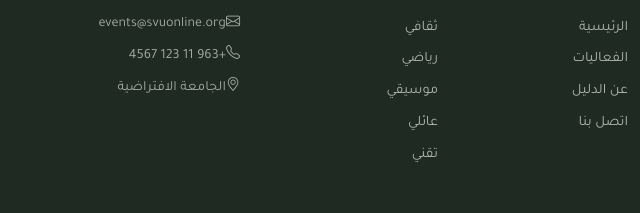
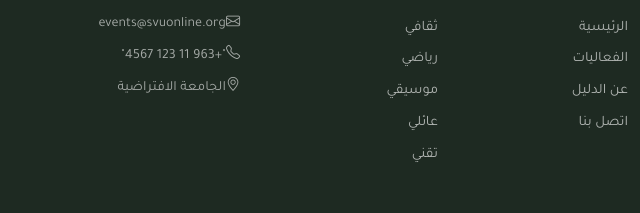
Before and after one commit to ssmmss053/SalmanAndMohammad, a plain HTML site: page index.html in a window 1280 px wide. Shown: the part 2361-2574 px from the top of the page, 0-640 px from the left. Drawn offline with nearby package versions, Linux system fonts and the light colour scheme.

Commit message:
Update index.html

```diff
--- a/index.html
+++ b/index.html
@@ -279,7 +279,7 @@
       <div class="col-12 col-md-2">
         <h5>تواصل معنا</h5>
         <p style="font-size:.88rem;opacity:.75; margin-bottom: 8px;"><i class="bi bi-envelope me-2"></i>events@svuonline.org</p>
-        <p style="font-size:.88rem;opacity:.75; margin-bottom: 8px;"><i class="bi bi-telephone me-2"></i>+963 11 123 4567</p>
+        <p style="font-size:.88rem;opacity:.75; margin-bottom: 8px;"><i class="bi bi-telephone me-2"></i>"+963 11 123 4567"</p>
         <p style="font-size:.88rem;opacity:.75;"><i class="bi bi-geo-alt me-2"></i>الجامعة الافتراضية</p>
       </div>
     </div>
```
